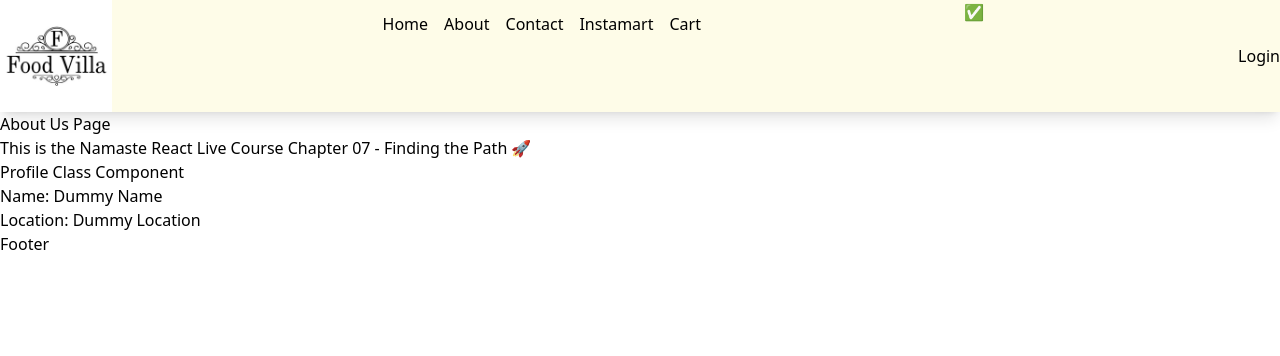
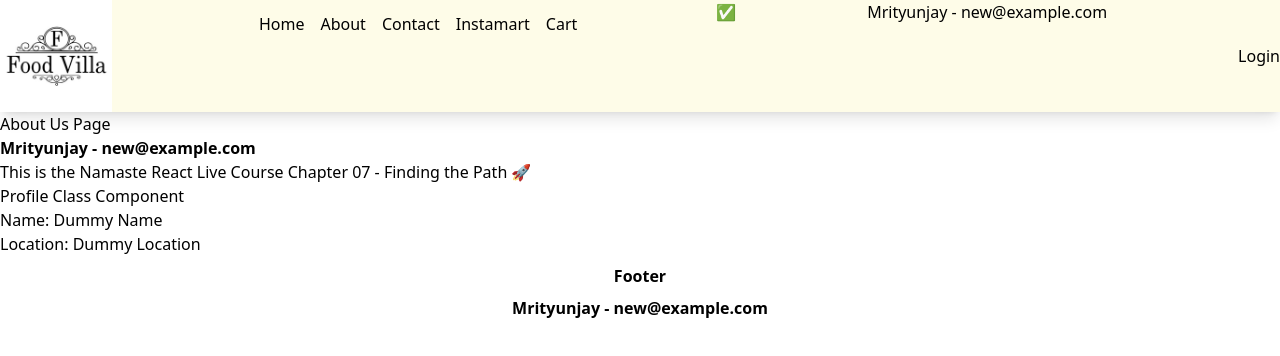
Before and after one commit to mrityunjay33/Namaste-React-Live, a React (Vite) app: page /about in a window 1280 px wide. Shown: the top 356 px of the page. Built offline with nearby package versions, Linux system fonts and the light colour scheme.

Commit message:
useContext hook

```diff
--- a/src/App.js
+++ b/src/App.js
@@ -11,20 +11,25 @@ import RestraurantMenu from "./components/RestraurantMenu";
 import Error from "./components/Error";
 import { createBrowserRouter, Outlet, RouterProvider } from "react-router-dom";
 import Shimmer from "./components/Shimmer";
+import UserContext from "./utils/UserContext";
 
 const Instamart = lazy(() => import("./components/Instamart"));
 const AboutClass = lazy(() => import("./components/AboutClass"));
 
 const AppLayout = () => {
-  const [user, setUser] = useState({
-    name: "Mrityunjay",
-    email: "Mrityunjay@gmail.com",
+
+  const [ user, setUser ] = useState({
+      name: "Mrityunjay",
+      email: "new@example.com",
   });
+
   return (
     <>
+    <UserContext.Provider value={{ user, setUser }}>
       <Header />
       <Outlet />
       <Footer />
+      </UserContext.Provider>
     </>
   );
 };
@@ -35,10 +40,7 @@ const appRouter = createBrowserRouter([
     element: <AppLayout />,
     errorElement: <Error />,
     children: [
-      { path: "/", element: <Body user={{
-        name: "Mrityunjay",
-        email: "Mrityunjay@gmail.com",
-      }} /> },
+      { path: "/", element: <Body /> },
       {
         path: "/about",
         element: (
--- a/src/components/AboutClass.js
+++ b/src/components/AboutClass.js
@@ -2,47 +2,33 @@ import { Outlet } from "react-router-dom";
 import ProfileFunctionalComponet from "./Profile";
 import Profile from "./ProfileClass";
 import { Component } from "react";
+import UserContext from "../utils/UserContext";
 
 class AboutClass extends Component {
   constructor(props) {
     super(props);
-
-    //console.log("Parent - constructor");
   }
-  componentDidMount() {
-    // Best place to make an Api call
-    //console.log("Parent - componentDidMount");
-  }
+  componentDidMount() {}
   render() {
-    //console.log("Parent - render");
+    console.log(UserContext);
     return (
       <div>
         <h1>About Us Page</h1>
+        <UserContext.Consumer>
+          {({ user }) => (
+            <h4 className="font-bold">
+              {user.name} - {user.email}
+            </h4>
+          )}
+        </UserContext.Consumer>
         <p>
           This is the Namaste React Live Course Chapter 07 - Finding the Path 🚀
         </p>
         <Profile />
+        {/* <ProfileFunctionalComponet name={"Dummy"}/> */}
       </div>
     );
   }
 }
 
 export default AboutClass;
-
-/**
- *
- * Parent Constructor
- * Parent render
- *    First Child constructor
- *    First Child render
- *    Second Child constructor
- *    Second Child render
- *
- *    DOM UPDATED for children
- *
- *    first Child componentDidMount
- *    Second Child componentDid
- *  Parent componentDidMount
- *
- *
- */
--- a/src/components/Body.js
+++ b/src/components/Body.js
@@ -1,13 +1,16 @@
 import RestrauntCard from "./RestrauntCard";
-import { useState, useEffect } from "react";
+import { useState, useEffect, useContext } from "react";
 import Shimmer from "./Shimmer";
 import { Link } from "react-router-dom";
 import { filterData } from "../utils/helper";
 import useOnline from "../utils/useOnline";
-const Body = ({user}) => {
+import UserContext from "../utils/UserContext";
+
+const Body = () => {
   const [searchInput, setSearchInput] = useState("");
   const [allRestaurants, setAllRestaurants] = useState("");
   const [filteredRestaurants, setFilteredRestaurants] = useState("");
+  const {user, setUser} = useContext(UserContext);
 
   useEffect(() => {
     getRestaurants();
@@ -22,9 +25,9 @@ const Body = ({user}) => {
     setAllRestaurants(json?.data?.cards[2]?.data?.data?.cards);
   }
   const isOnline = useOnline();
-  if(!isOnline){
+  if (!isOnline) {
     return <div>You are offline</div>;
-  };
+  }
 
   return allRestaurants.length === 0 ? (
     <Shimmer />
@@ -47,6 +50,14 @@ const Body = ({user}) => {
         >
           Search
         </button>
+        <input value={user.name} onChange={ e => setUser({
+          ...user,
+          name: e.target.value,
+        })} ></input>
+        <input value={user.email} onChange={ e => setUser({
+          ...user,
+          email: e.target.value,
+        })} ></input>
       </div>
       <div className="flex flex-wrap">
         {/* {No restaurant match search logic here} */}
@@ -56,7 +67,7 @@ const Body = ({user}) => {
               to={"/restaurant/" + restaurant.data.id}
               key={restaurant.data.id}
             >
-              <RestrauntCard {...restaurant.data} user={user} />
+              <RestrauntCard {...restaurant.data} />
             </Link>
           );
         })}
--- a/src/components/Footer.js
+++ b/src/components/Footer.js
@@ -1,5 +1,14 @@
+import { useContext } from "react";
+import UserContext from "../utils/UserContext";
+
 const Footer = () => {
-  return <h4>Footer</h4>;
+  const { user } = useContext(UserContext);
+  return (
+    <>
+      <h4 className="font-bold m-2 text-center">Footer</h4>
+      <p className="font-bold m-2 text-center">{user.name} - {user.email}</p>
+    </>
+  );
 };
 
 export default Footer;
--- a/src/components/Header.js
+++ b/src/components/Header.js
@@ -1,7 +1,8 @@
-import { useState } from "react";
+import { useState, useContext } from "react";
 import Logo from "../assets/img/foodvilla.png";
 import { Link } from "react-router-dom";
 import useOnline from "../utils/useOnline";
+import UserContext from "../utils/UserContext.js";
 
 const Title = () => (
   <a href="/">
@@ -10,8 +11,10 @@ const Title = () => (
 );
 
 const Header = () => {
-  const [user, setUser] = useState(false);
+  const [isLogin, setIsLogin] = useState(false);
   const isOnline = useOnline();
+
+  const { user } = useContext(UserContext);
   return (
     <div className="flex justify-between bg-pink-50 shadow-lg sm:bg-blue-50 md:bg-yellow-50">
       <Title />
@@ -35,10 +38,11 @@ const Header = () => {
         </ul>
       </div>
       <h1>{isOnline ? "✅" : "🔴"}</h1>
-      {user ? (
-        <button onClick={() => setUser(false)}>Logout</button>
+      <span>{user.name} - {user.email}</span>
+      {isLogin ? (
+        <button onClick={() => setIsLogin(false)}>Logout</button>
       ) : (
-        <button onClick={() => setUser(true)}>Login</button>
+        <button onClick={() => setIsLogin(true)}>Login</button>
       )}
     </div>
   );
--- a/src/components/ProfileClass.js
+++ b/src/components/ProfileClass.js
@@ -41,7 +41,6 @@ class Profile extends React.Component {
     return (
       <div>
         <h1> Profile Class Component </h1>
-        <img src={this.state.userInfo.avatar_url} />
         <h2>Name: {this.state.userInfo.name}</h2>
         <h2>Location: {this.state.userInfo.location}</h2>
       </div>
--- a/src/components/RestrauntCard.js
+++ b/src/components/RestrauntCard.js
@@ -1,19 +1,21 @@
 import {IMG_CDN_URL} from "../contants";
+import UserContext from "../utils/UserContext";
+import { useContext } from "react";
 
 const RestrauntCard = ({
     name,
     cuisines,
     cloudinaryImageId,
     lastMileTravelString,
-    user,
   }) => {
+    const {user} = useContext(UserContext);
     return (
       <div className="w-[200px] p-2 m-2 shadow-lg bg-pink-50">
         <img src={ IMG_CDN_URL + cloudinaryImageId} />
         <h2 className="font-bold text-xl">{name}</h2>
         <h3>{cuisines.join(", ")}</h3>
         <h4>{lastMileTravelString} minutes</h4>
-        <p>{user.name}</p>
+        <p className="font-bold">{user.name} - {user.email}</p>
       </div>
     );
   };
--- /dev/null
+++ b/src/utils/UserContext.js
@@ -0,0 +1,12 @@
+import { createContext } from "react";
+
+const UserContext = createContext({
+    user: {
+        name: "Dummy User",
+        email: "dummy@gmail.com",
+    },
+});
+
+// UserContext.displayName = "UserContext";
+
+export default UserContext;
```
